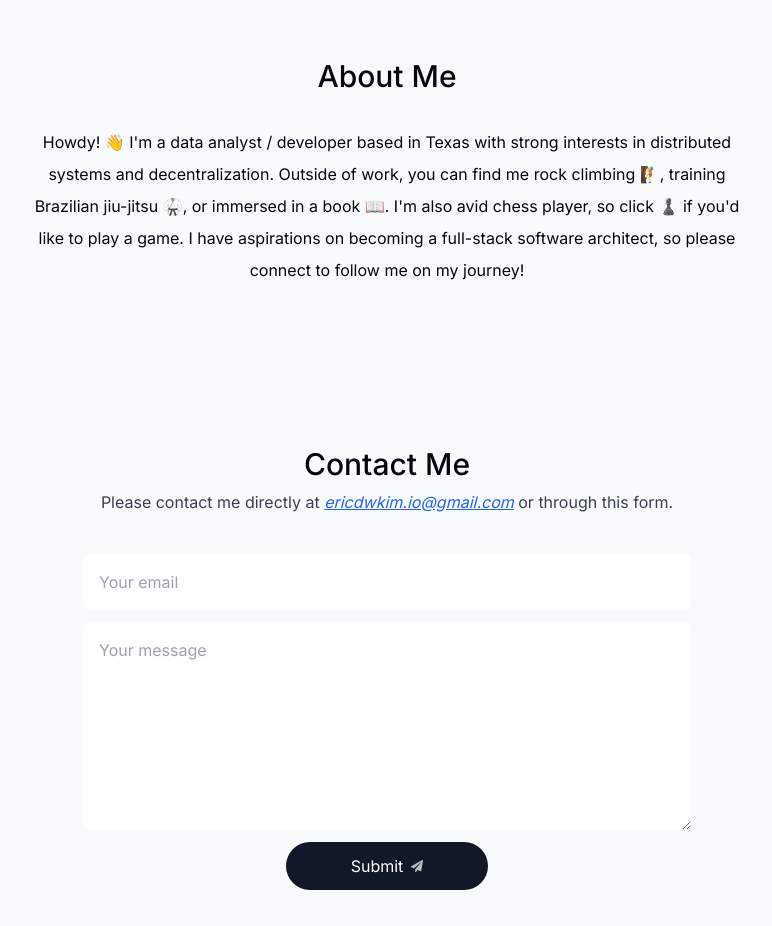
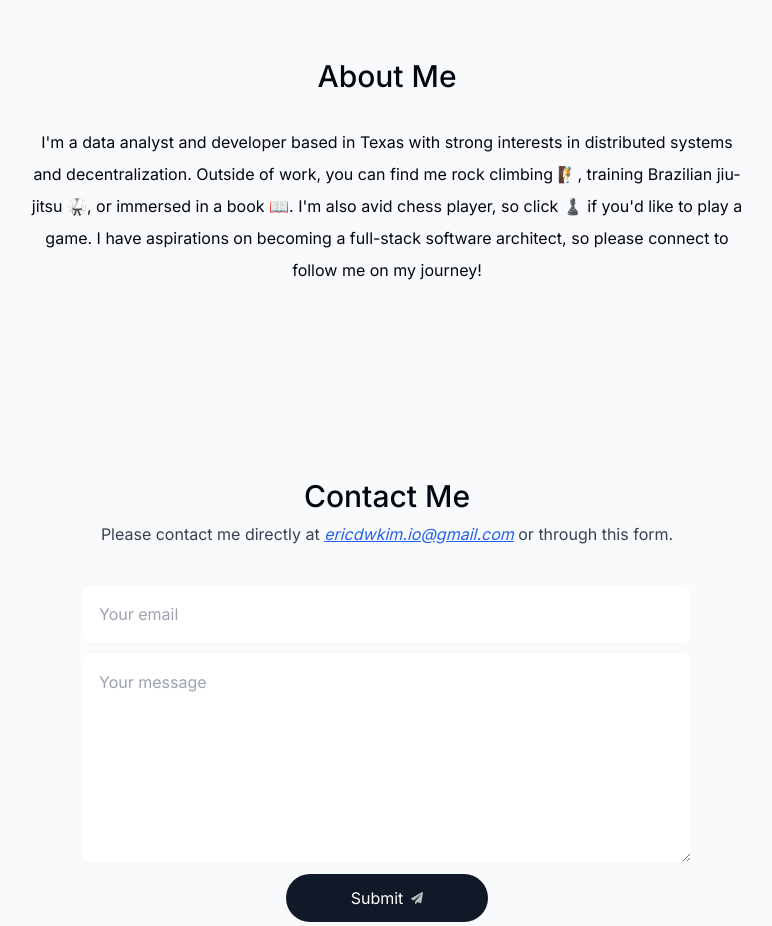
Before and after one commit to ericdwkim/my-portfolio, a Next.js app: page / in a window 1280 px wide. Shown: the part 3660-4586 px from the top of the page, without its empty margins (253-1025 px from the left). Built offline with nearby package versions, Linux system fonts and the light colour scheme; no server answers.

Commit message:
edit: minor formatting

```diff
--- a/components/about.tsx
+++ b/components/about.tsx
@@ -17,12 +17,16 @@ export const About = () => {
             transition={{ delay: 0.175 }}
             id="about"
         >
-            <SectionHeading>About me</SectionHeading><p>
+            <SectionHeading>About me</SectionHeading>
 
-            Howdy! 👋 I'm a data analyst / developer based in Texas with strong interests in distributed systems and decentralization.
-            Outside of work, you can find me rock climbing 🧗, training Brazilian jiu-jitsu 🥋, or
-            immersed in a book 📖. I'm also avid chess player, so click ♟️ if you'd like to play a game.
-            I have aspirations on becoming a full-stack software architect, so please connect to follow me on my journey!
-        </p></motion.section>
+            <p>
+                I'm a data analyst and developer based in Texas with strong interests in distributed systems and decentralization.
+                Outside of work, you can find me rock climbing 🧗, training Brazilian jiu-jitsu 🥋, or
+                immersed in a book 📖. I'm also avid chess player, so click ♟️ if you'd like to play a game.
+                I have aspirations on becoming a full-stack software architect, so please connect to follow me on my journey!
+            </p>
+            <br />
+
+        </motion.section>
     )
 }
```
